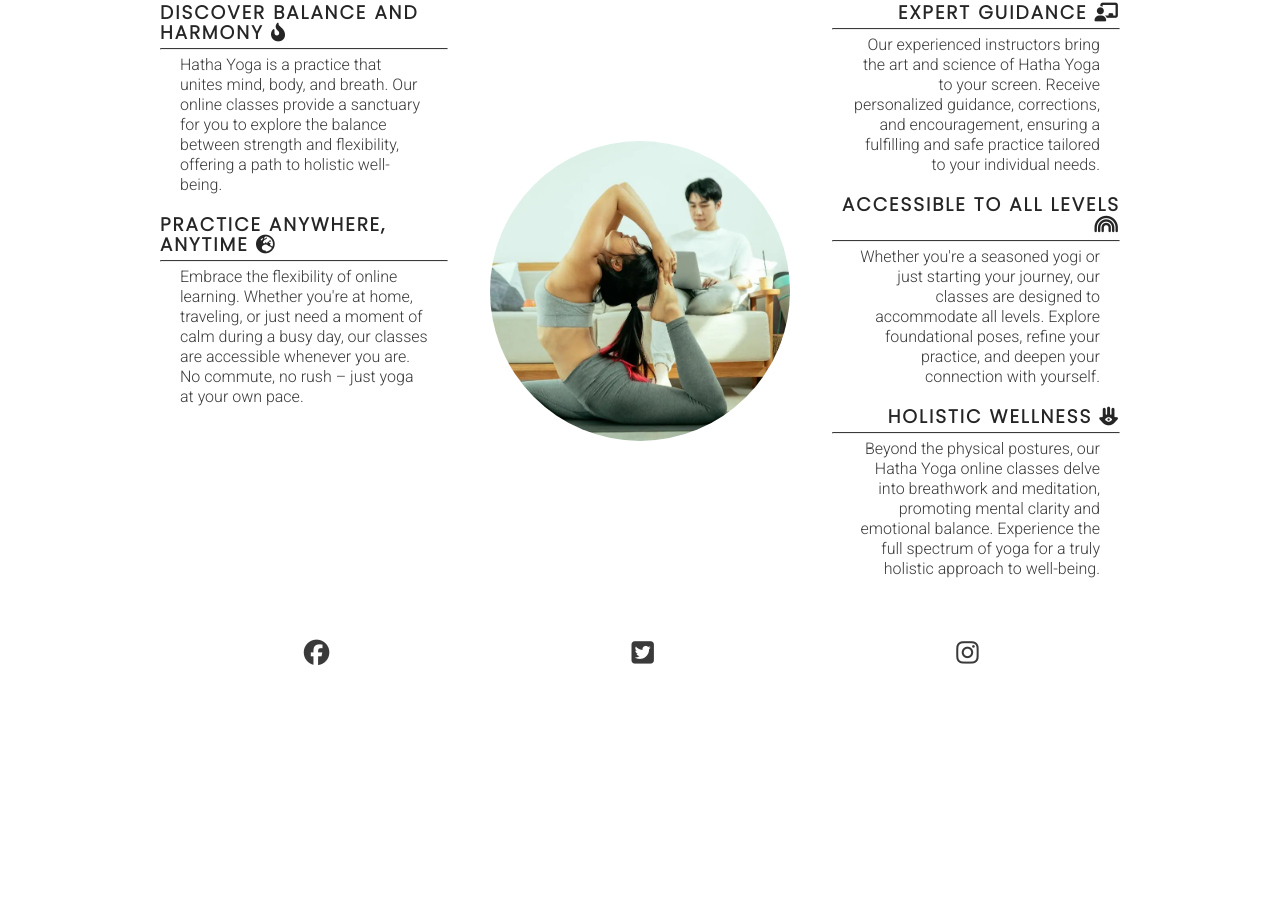
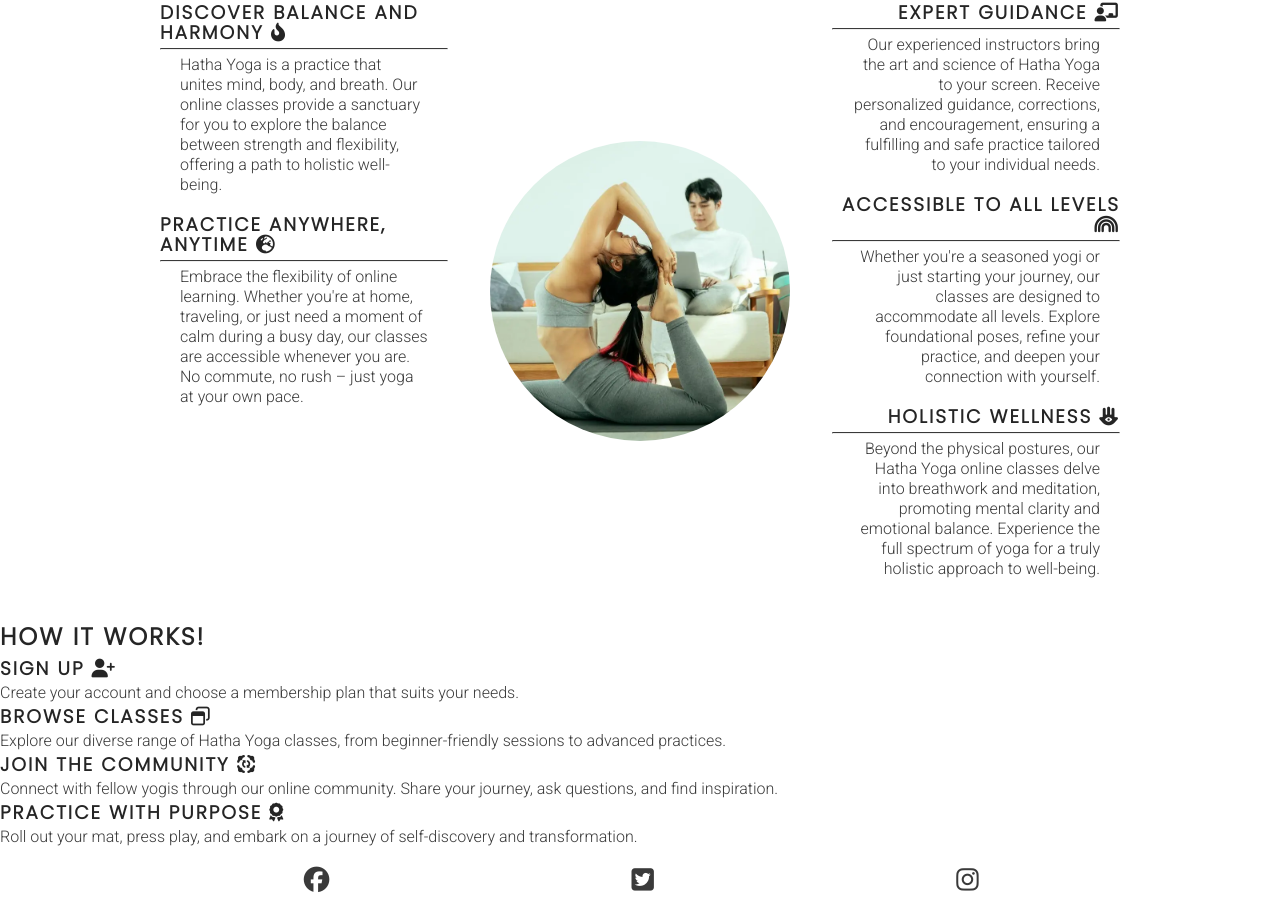
Before and after one commit to Robroymenez/Hatha-Yoga4, a plain HTML site: page index.html in a window 1280 px wide. Shown: the part 1183-2097 px from the top of the page. Before the commit the page ends 1870 px from the top, so only its background shows below. Drawn offline with Linux system fonts and the light colour scheme.

Commit message:
Add description or How it works section

```diff
--- a/index.html
+++ b/index.html
@@ -87,6 +87,29 @@
                 </div>
             </div>
         </section>
+
+            <!-- Description section-->
+        <section id="description">
+            <h2>How it Works!</h2>
+            <div id="ways">
+                <div>
+                    <h3>Sign Up <i class="fa-solid fa-user-plus"></i></h3>
+                    <p>Create your account and choose a membership plan that suits your needs.</p>
+                </div>
+                <div>
+                    <h3>Browse Classes <i class="fa-regular fa-window-restore"></i></h3>
+                    <p>Explore our diverse range of Hatha Yoga classes, from beginner-friendly sessions to advanced practices.</p>
+                </div>
+                <div>
+                    <h3>Join the Community <i class="fa-solid fa-group-arrows-rotate"></i></h3>
+                    <p>Connect with fellow yogis through our online community. Share your journey, ask questions, and find inspiration.</p>
+                </div>
+                <div>
+                    <h3>Practice with Purpose <i class="fa-solid fa-award"></i></h3>
+                    <p>Roll out your mat, press play, and embark on a journey of self-discovery and transformation.</p>
+                </div>
+            </div>
+        </section>
     </main>
 
     <!--Footer-->
```
